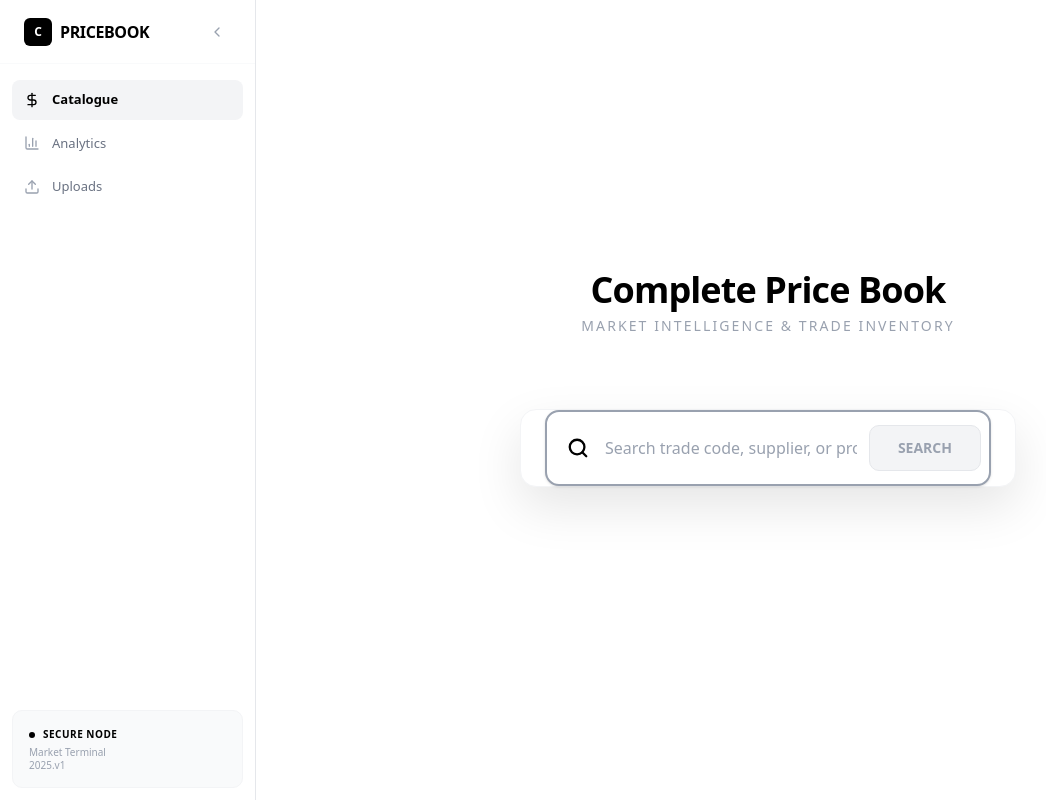
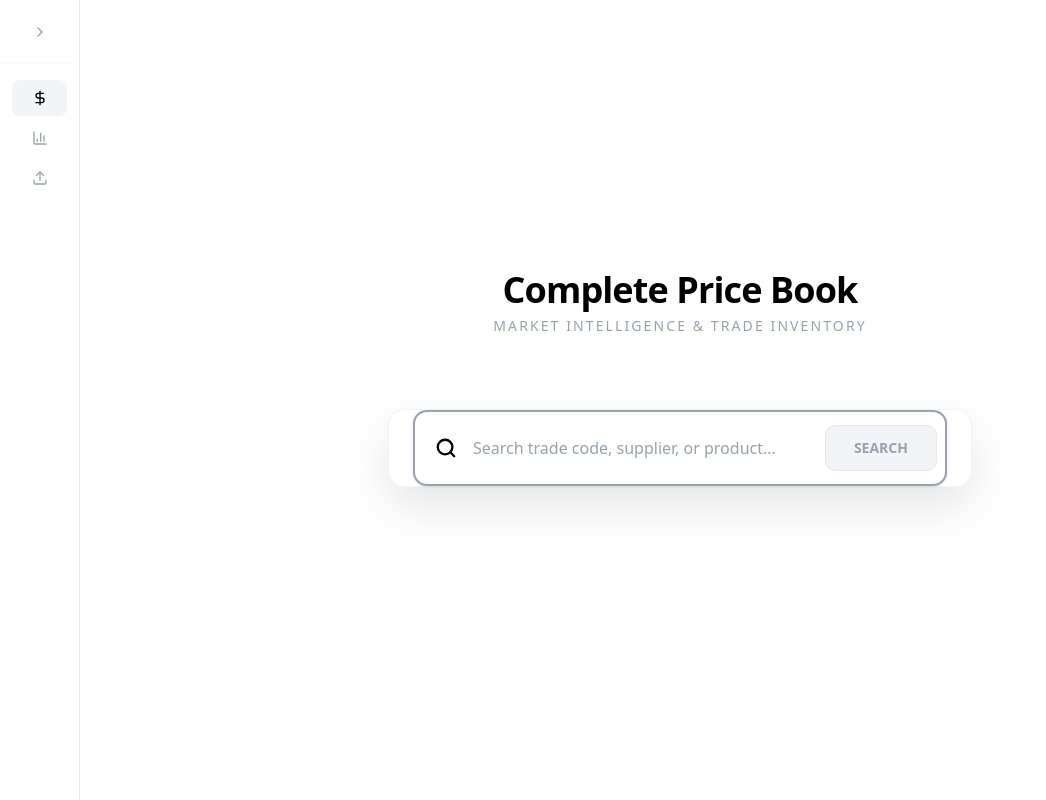
Before and after one commit to easylabstechteam/complete_pricebook_client, a React (Vite) app in the folder app/: page / in a window 1280 px wide. Shown: the whole page, without its empty margins (0-1046 px from the left). Built offline with nearby package versions, Linux system fonts and the light colour scheme; what ag-grid-community would draw is missing.

Commit message:
made the search bar disappear

```diff
--- a/app/src/features/navigation/side_bar.tsx
+++ b/app/src/features/navigation/side_bar.tsx
@@ -4,7 +4,7 @@ import { Link, useLocation } from 'react-router-dom';
 import { cn } from "@/lib/utils";
 
 function Sidebar() {
-  const [isDesktopExpanded, setIsDesktopExpanded] = useState(true);
+  const [isDesktopExpanded, setIsDesktopExpanded] = useState(false);
   const [isMobileOpen, setIsMobileOpen] = useState(false);
   const location = useLocation();
 
```
